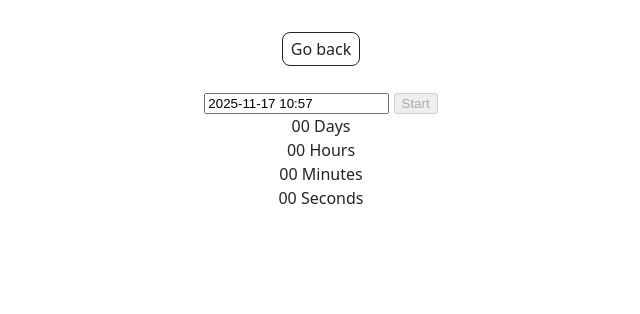
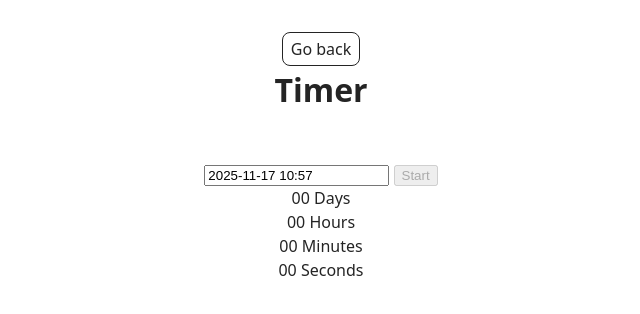
Before and after one commit to KateMal/goit-js-hw-10, a plain HTML site: page 1-timer.html in a window 1280 px wide. Shown: the whole page, without its empty margins (319-959 px from the left). Drawn offline with Linux system fonts and the light colour scheme.

Commit message:
Deploying to gh-pages from @ KateMal/goit-js-hw-10@1f8c0097453c13d4427987bc6807a3a7d08e4695 🚀

```diff
--- a/1-timer.html
+++ b/1-timer.html
@@ -19,6 +19,7 @@
         </h1> -->
         <a class="back-link" href="./index.html">Go back</a>
 
+        <h1>Timer</h1>
 
         <br />
         <br />
--- a/1-timer.js
+++ b/1-timer.js
@@ -1,2 +1,2 @@
-import"./assets/modulepreload-polyfill-B5Qt9EMX.js";/* empty css                      */import{f as h,i as f}from"./assets/vendor-BbSUbo7J.js";let d="",o=null;const n=document.querySelector("[data-start]");function y(t){const r=Math.floor(t/864e5),c=Math.floor(t%864e5/36e5),l=Math.floor(t%864e5%36e5/6e4),m=Math.floor(t%864e5%36e5%6e4/1e3);return{days:r,hours:c,minutes:l,seconds:m}}const p={enableTime:!0,time_24hr:!0,defaultDate:new Date,minuteIncrement:1,onClose(t){o&&(clearInterval(o),o=null);const a=new Date;t[0]>a?(d=t[0],n.disabled=!1):f.show({title:"Please choose a date in the future",position:"topRight",color:"red"})}};h("#datetime-picker",p);d===""?n.disabled=!0:n.disabled=!1;n.addEventListener("click",()=>{o||(n.disabled=!0,o=setInterval(()=>{const a=d-new Date,e=y(a),u=document.querySelector("[data-days]");u.textContent=s(e.days);const i=document.querySelector("[data-hours]");i.textContent=s(e.hours);const r=document.querySelector("[data-minutes]");r.textContent=s(e.minutes);const c=document.querySelector("[data-seconds]");c.textContent=s(e.seconds)},1e3))});function s(t){return String(t).padStart(2,"0")}
+import"./assets/modulepreload-polyfill-B5Qt9EMX.js";/* empty css                      */import{f as h,i as f}from"./assets/vendor-BbSUbo7J.js";let c="",o=null;const n=document.querySelector("[data-start]");function y(t){const r=Math.floor(t/864e5),d=Math.floor(t%864e5/36e5),l=Math.floor(t%864e5%36e5/6e4),m=Math.floor(t%864e5%36e5%6e4/1e3);return{days:r,hours:d,minutes:l,seconds:m}}const p={enableTime:!0,time_24hr:!0,defaultDate:new Date,minuteIncrement:1,onClose(t){o&&(clearInterval(o),o=null);const a=new Date;t[0]>a?(c=t[0],n.disabled=!1):f.show({title:"Please choose a date in the future",position:"topRight",color:"red"})}};h("#datetime-picker",p);c===""?n.disabled=!0:n.disabled=!1;n.addEventListener("click",()=>{o||(n.disabled=!0,o=setInterval(()=>{const a=c-new Date,e=y(a),u=document.querySelector("[data-days]");u.textContent=s(e.days);const i=document.querySelector("[data-hours]");i.textContent=s(e.hours);const r=document.querySelector("[data-minutes]");r.textContent=s(e.minutes);const d=document.querySelector("[data-seconds]");d.textContent=s(e.seconds)},1e3))});function s(t){return String(t).padStart(2,"0")}
 //# sourceMappingURL=1-timer.js.map
```
Also changed, not shown: 1 other file.
